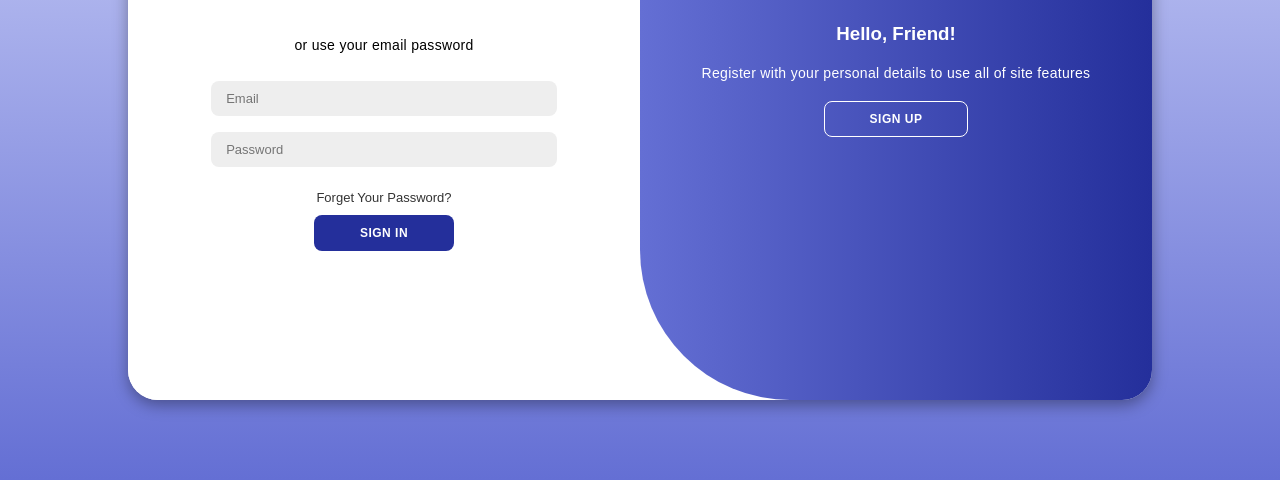
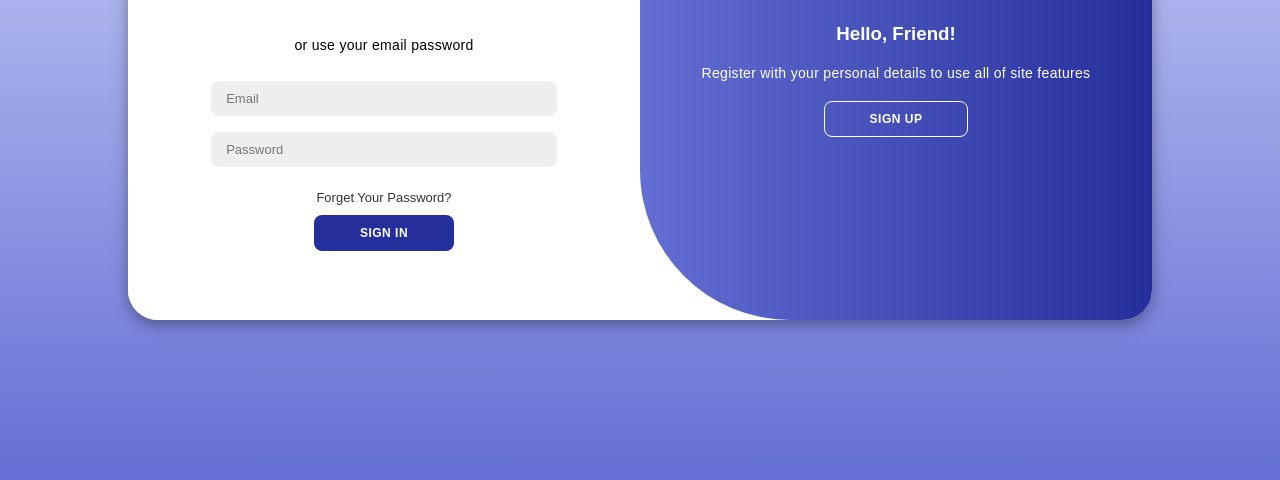
Before and after one commit to mocakbarmaulana/Sleek-Login-Interface, a plain HTML site: page index.html in a window 1280 px wide. Shown: the part 320-800 px from the top of the page. Drawn offline with Linux system fonts and the light colour scheme.

Commit message:
update hegith for mobile

```diff
--- a/assets/css/style.css
+++ b/assets/css/style.css
@@ -39,7 +39,7 @@ body {
   width: 90%;
   max-width: 100%;
   /* min-height: 30rem; */
-  min-height: 80%;
+  min-height: 90%;
   transition: all 0.6s ease-in-out;
 }
 
@@ -245,6 +245,7 @@ body {
 @media (min-width: 48rem) {
   .container {
     width: 80%;
+    min-height: 60%;
   }
   .sign-in {
     top: 0;
```
